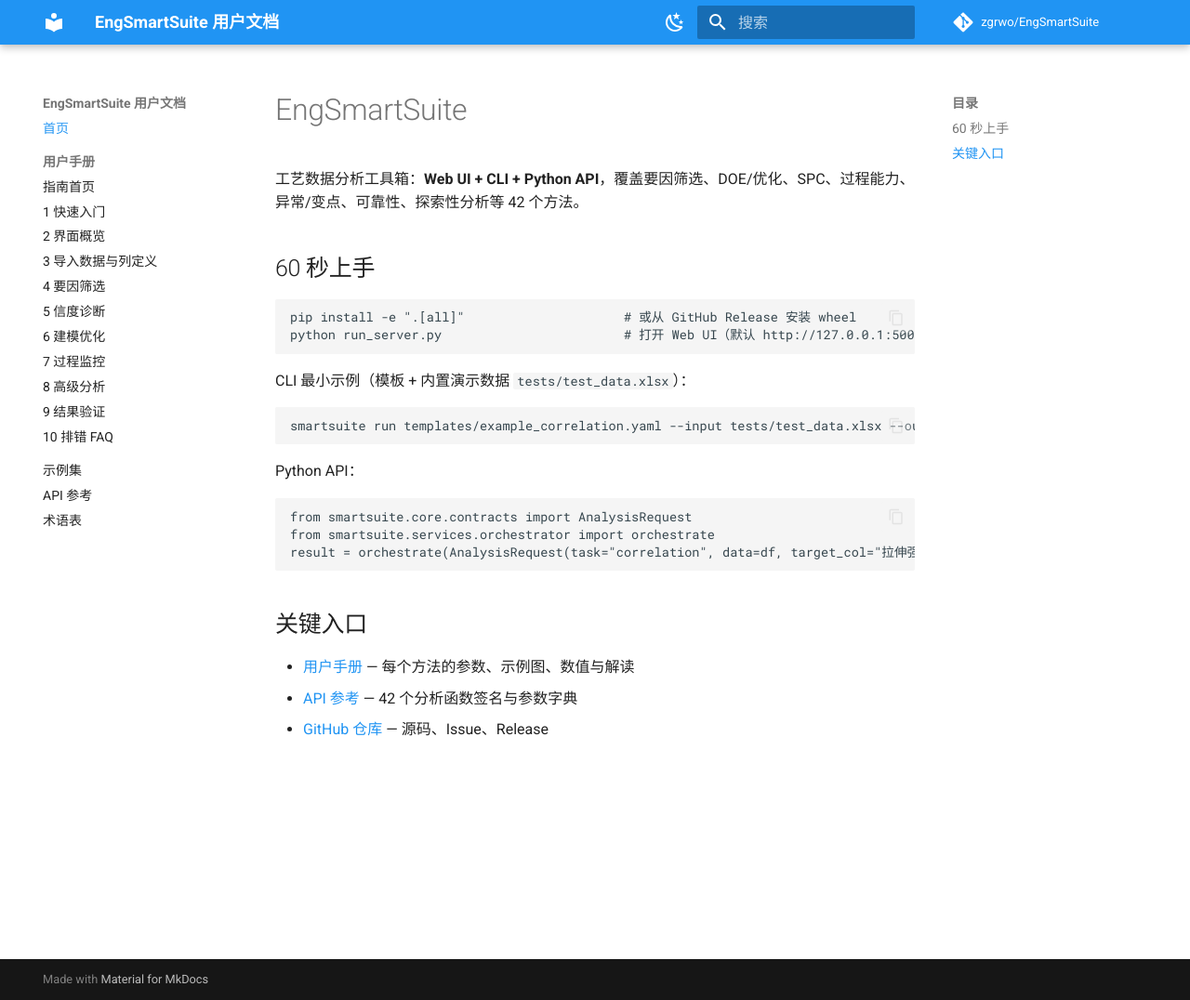
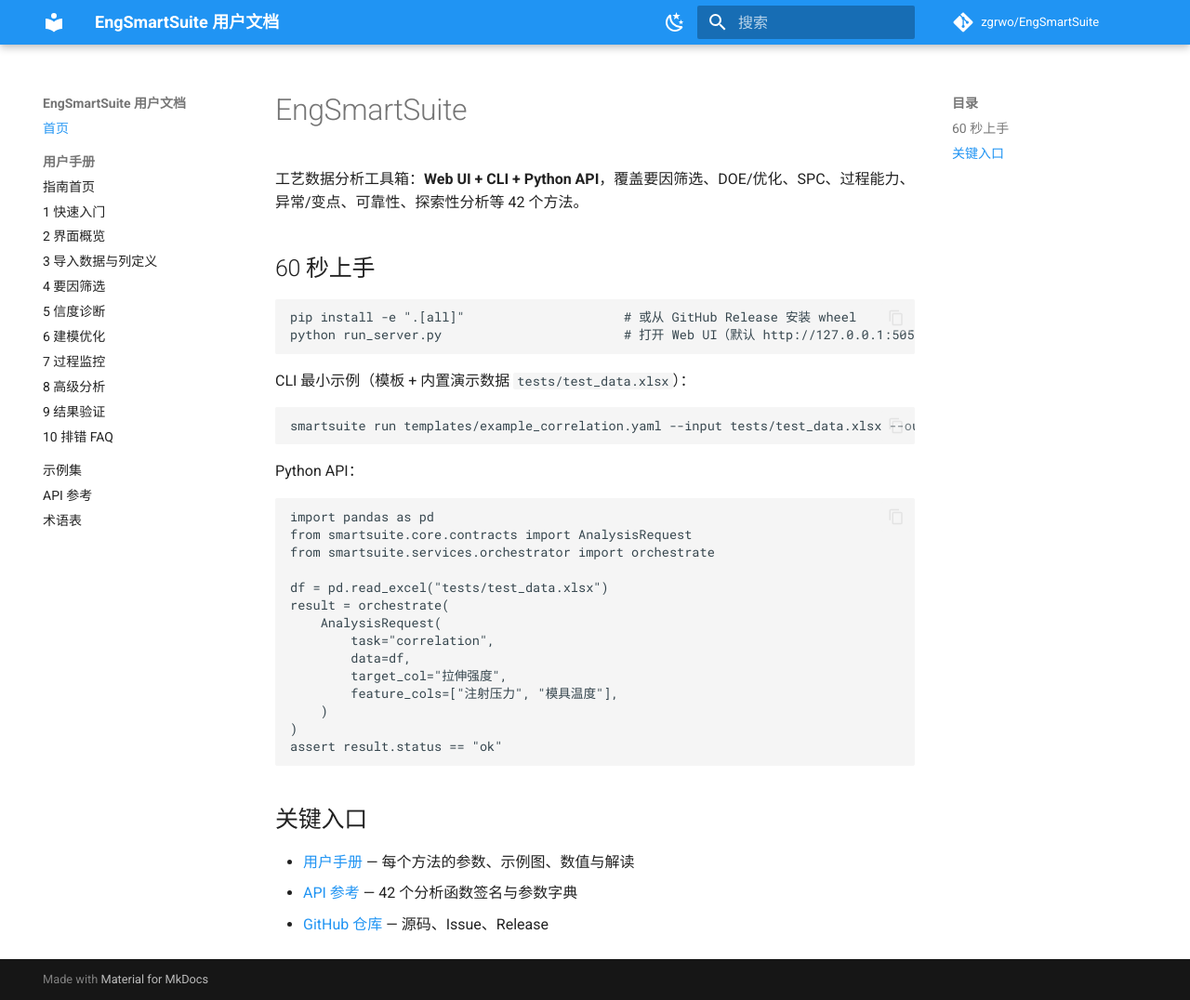
Before and after one commit to zgrwo/EngSmartSuite, an MkDocs documentation site: the page built from docs/index.md, in a window 1280 px wide and 1076 px high. Shown: the whole window at 93% size. Built offline with MkDocs 1.6.1 and Material for MkDocs 9.7.7, drawn with Linux system fonts in a browser that asks for light colours; comment, search, counter and statistics services are not loaded.

````diff
--- a/docs/index.md
+++ b/docs/index.md
@@ -6,7 +6,7 @@
 
 ```bash
 pip install -e ".[all]"                     # 或从 GitHub Release 安装 wheel
-python run_server.py                        # 打开 Web UI（默认 http://127.0.0.1:5000）
+python run_server.py                        # 打开 Web UI（默认 http://127.0.0.1:5050）
 ```
 
 CLI 最小示例（模板 + 内置演示数据 `tests/test_data.xlsx`）：
@@ -18,9 +18,20 @@ smartsuite run templates/example_correlation.yaml --input tests/test_data.xlsx -
 Python API：
 
 ```python
+import pandas as pd
 from smartsuite.core.contracts import AnalysisRequest
 from smartsuite.services.orchestrator import orchestrate
-result = orchestrate(AnalysisRequest(task="correlation", data=df, target_col="拉伸强度"))
+
+df = pd.read_excel("tests/test_data.xlsx")
+result = orchestrate(
+    AnalysisRequest(
+        task="correlation",
+        data=df,
+        target_col="拉伸强度",
+        feature_cols=["注射压力", "模具温度"],
+    )
+)
+assert result.status == "ok"
 ```
 
 ## 关键入口
````
Also changed, not shown: README.md (+5 -3 lines), docs/gallery.md (+2 -0 lines), docs/user-manual/index.md (+1 -1 lines).
